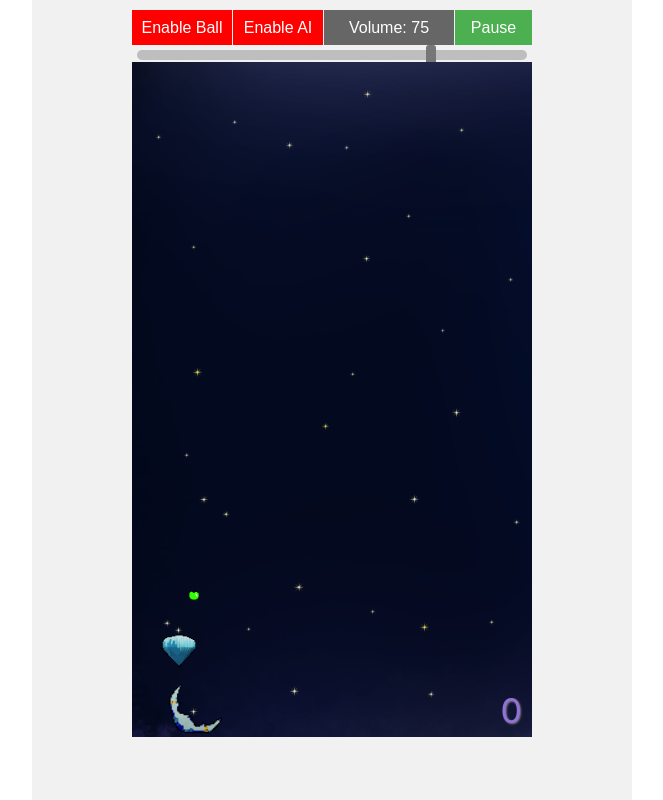
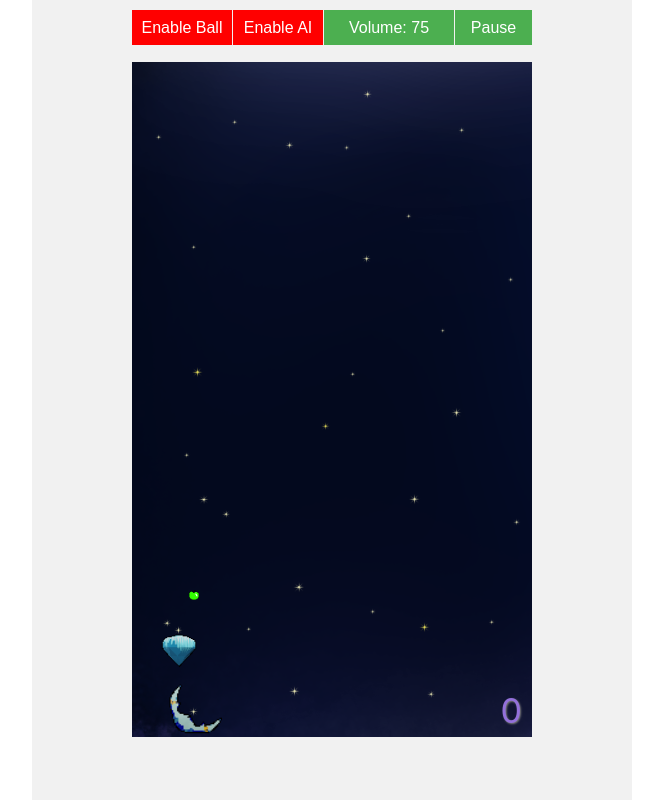
Before and after one commit to alsorokin/Roomerang, a React (Vite) app in the folder roomerang.client/: page / in a window 1280 px wide. Shown: the whole page, without its empty margins (308-971 px from the left). Built offline with nearby package versions, Linux system fonts and the light colour scheme.

Commit message:
Toggle sound slider

```diff
--- a/roomerang.client/app.css
+++ b/roomerang.client/app.css
@@ -134,7 +134,6 @@
     left: 292px;
     top: 10px;
     width: 130px;
-    background-color: #666666;
 }
 
 @keyframes rotation {
--- a/roomerang.client/src/GameWindow.tsx
+++ b/roomerang.client/src/GameWindow.tsx
@@ -12,6 +12,7 @@ function GameWindow() {
         setPaused: () => { },
         soundVolume: 75,
     });
+    const [soundSliderVisible, setSoundSliderVisible] = useState(false);
 
     useEffect(() => {
         let slider = document.querySelector('#slider') as HTMLElement;
@@ -89,11 +90,11 @@ function GameWindow() {
                     <input
                         type="button"
                         key="soundToggleButton"
-                        className="btn soundToggle green"
+                        className={soundSliderVisible ? "btn soundToggle red" : "btn soundToggle green" }
                         value={`Volume: ${boomContext.soundVolume}`}
-                        onClick={() => { } } // TODO: Toggle the visibility of the sound slider
+                        onClick={() => { setSoundSliderVisible(!soundSliderVisible) }}
                     />
-                    <div id="slider" className="slider">
+                    <div id="slider" className="slider" style={{ display: soundSliderVisible ? 'block' : 'none' }}>
                         <div id="thumb" className="thumb"></div>
                     </div>
                     <App setBoomContext={setBoomContext}>
```
